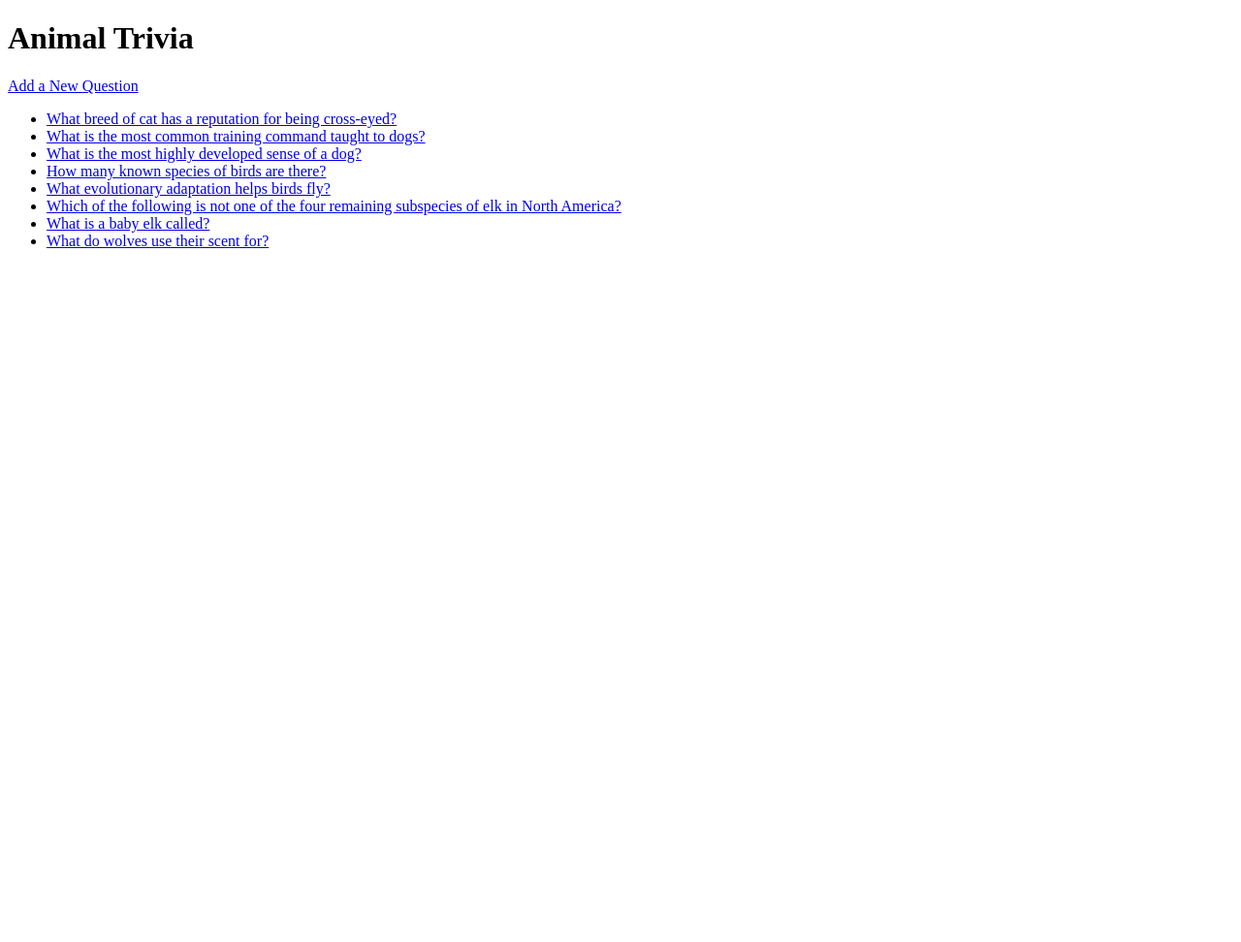
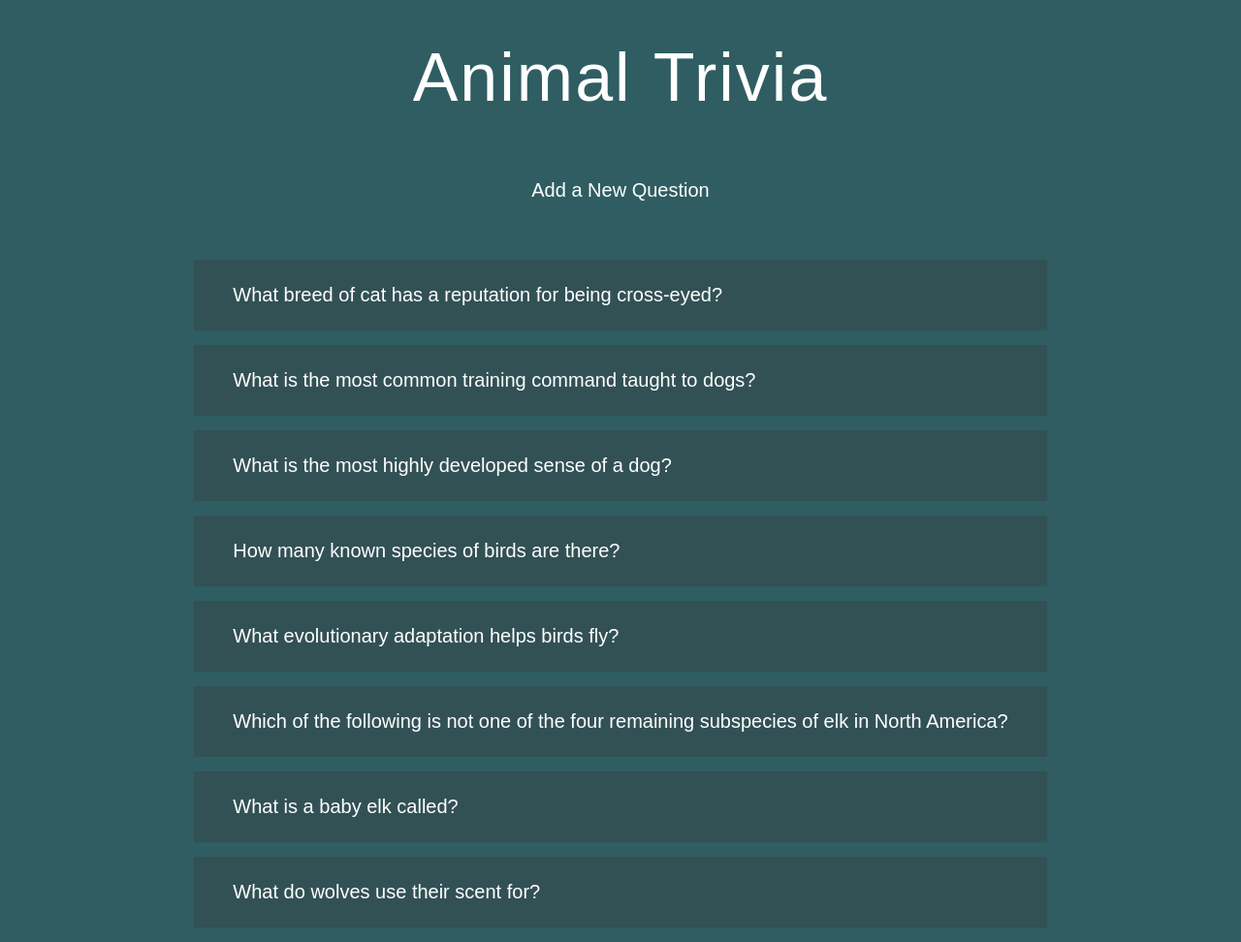
Before and after one commit to lenargasimov/animal-trivia, a Flask app: page / in a window 1280 px wide. Shown: the whole page at 97% size. Before the commit the page ends 256 px from the top, so only its background shows below. Run offline with Flask 2, Linux system fonts and the light colour scheme.

Commit message:
feat: added styling the home page

```diff
--- /dev/null
+++ b/static/home.css
@@ -0,0 +1,50 @@
+* {
+  margin: 0;
+  padding: 0;
+  box-sizing: border-box;
+}
+
+body {
+  font-family: Arial, Helvetica, sans-serif;
+  background-color: #2f5d62;
+}
+
+.container {
+  display: flex;
+  flex-direction: column;
+  align-items: center;
+}
+
+h1 {
+  color: white;
+  font-size: 70px;
+  text-align: center;
+  letter-spacing: 2px;
+  word-spacing: 2px;
+  font-weight: 100;
+  padding: 20px;
+  margin: 20px;
+}
+
+li {
+  list-style: none;
+  color: white;
+  background-color: hsla(187, 14%, 25%, 0.5);
+  margin: 15px 0;
+  font-size: 20px;
+  cursor: pointer;
+}
+
+a {
+  display: inline-block;
+  padding: 25px 40px;
+  color: white;
+  text-decoration: none;
+}
+
+.new-question {
+  padding: 25px;
+  margin-bottom: 20px;
+  font-size: 20px;
+  background-color: rgba() 255, 255, 255, 0.2;
+}
--- a/templates/main.html
+++ b/templates/main.html
@@ -4,9 +4,10 @@
     <meta charset="UTF-8">
     <meta http-equiv="X-UA-Compatible" content="IE=edge">
     <meta name="viewport" content="width=device-width, initial-scale=1.0">
+    <link rel="stylesheet" href="/static/home.css">
     <title>Animal Trivia App</title>
 </head>
-<body>
+<body class="container">
     <h1>Animal Trivia</h1>
 
     <a class="new-question" href="{{ url_for('add_question') }}">Add a New Question</a>
```
Also changed, not shown: static/add_question_bg.jpg (added), static/bird.jpg (added), static/quiz_bg.jpg (added), static/remove_question.jpg (added).
